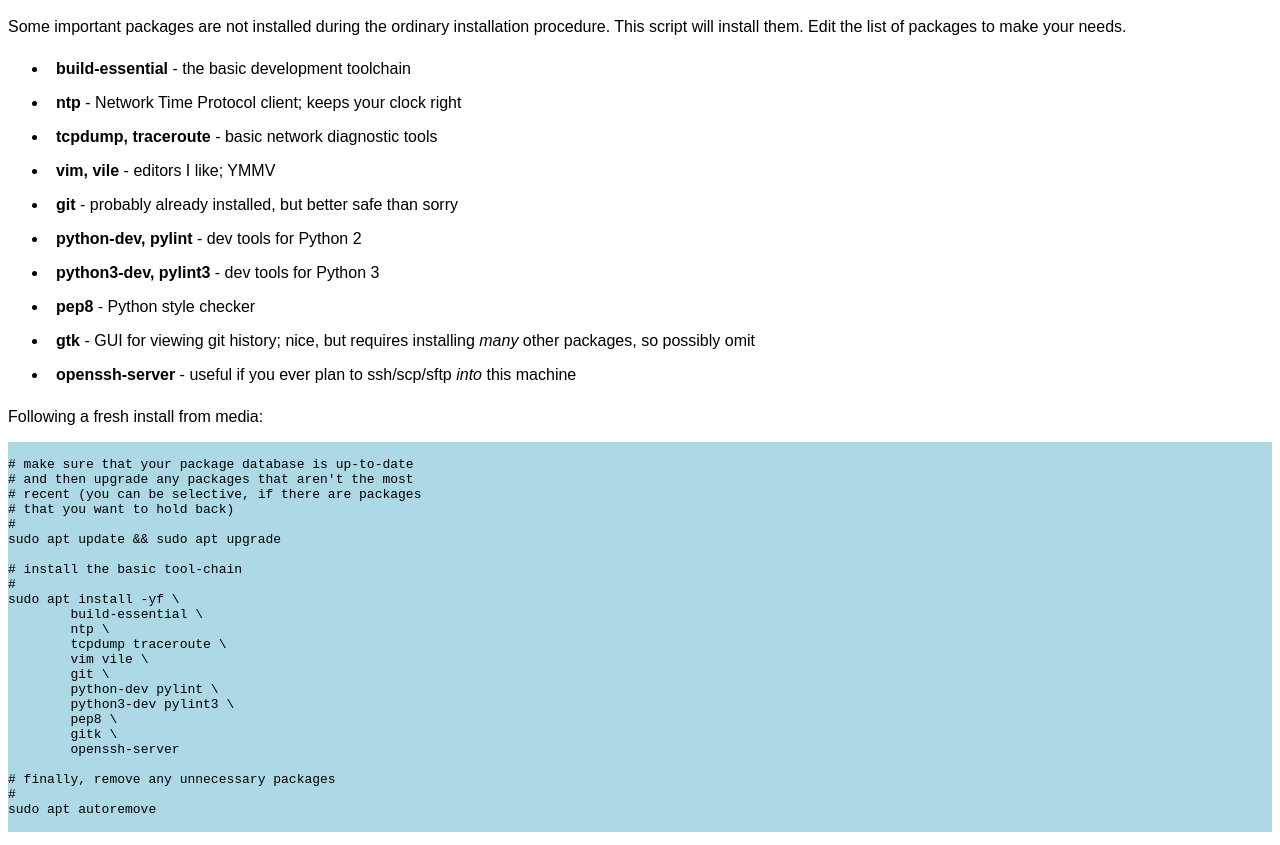
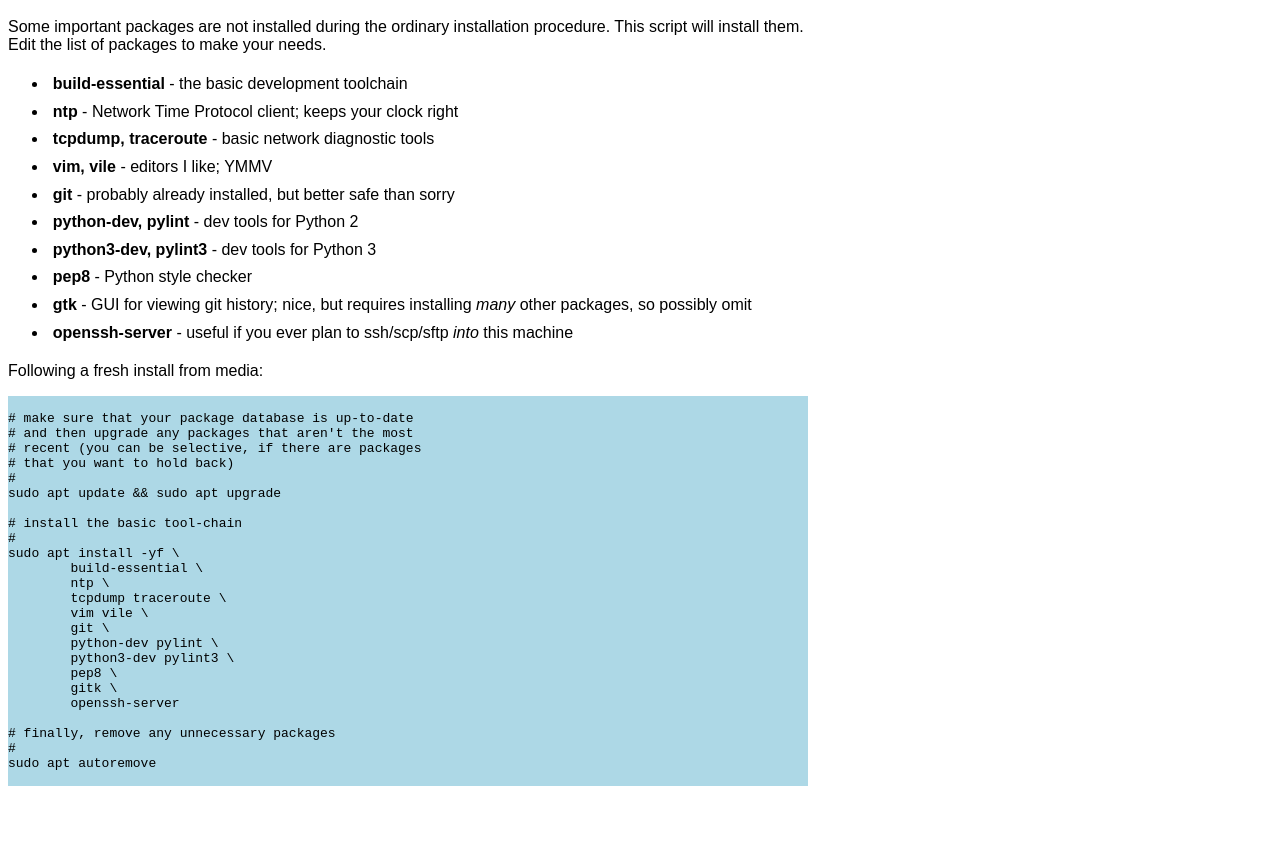
Before and after one commit to DanielEllard/ubuntu1604-stuff, a plain HTML site: page setup/essentials.htm in a window 1280 px wide. Shown: the part 48-893 px from the top of the page. After the commit the page ends 847 px from the top, so only its background shows below. Drawn offline with Linux system fonts and the light colour scheme.

Commit message:
futzing with line lengths
If the browser window is very wide, the default fill
results in lines that are awkward to read, at least for
people with glasses like mine.  Force things to wrap
at a reasonable, page-like length.

```diff
--- a/css/style.css
+++ b/css/style.css
@@ -4,8 +4,9 @@ body {
     font-family: Arial, Helvetica, sans-serif;
 }
 
-p, body {
+body {
     font-family: Arial, Helvetica, sans-serif;
+    max-width: 50em;
 }
 
 h1, h2, h3 {
@@ -13,7 +14,7 @@ h1, h2, h3 {
     color: firebrick
 }
 li {
-    padding: 0.5em;
+    padding: 0.3em;
 }
 
 code {
@@ -21,6 +22,7 @@ code {
     display: block;
     font-family: monospace;
     margin: 1em 0;
+    max-width: 85em;
     white-space: pre;
 }
 
@@ -29,6 +31,7 @@ output {
     display: block;
     font-family: monospace;
     margin: 1em 0;
+    max-width: 85em;
     white-space: pre;
 }
 
```
